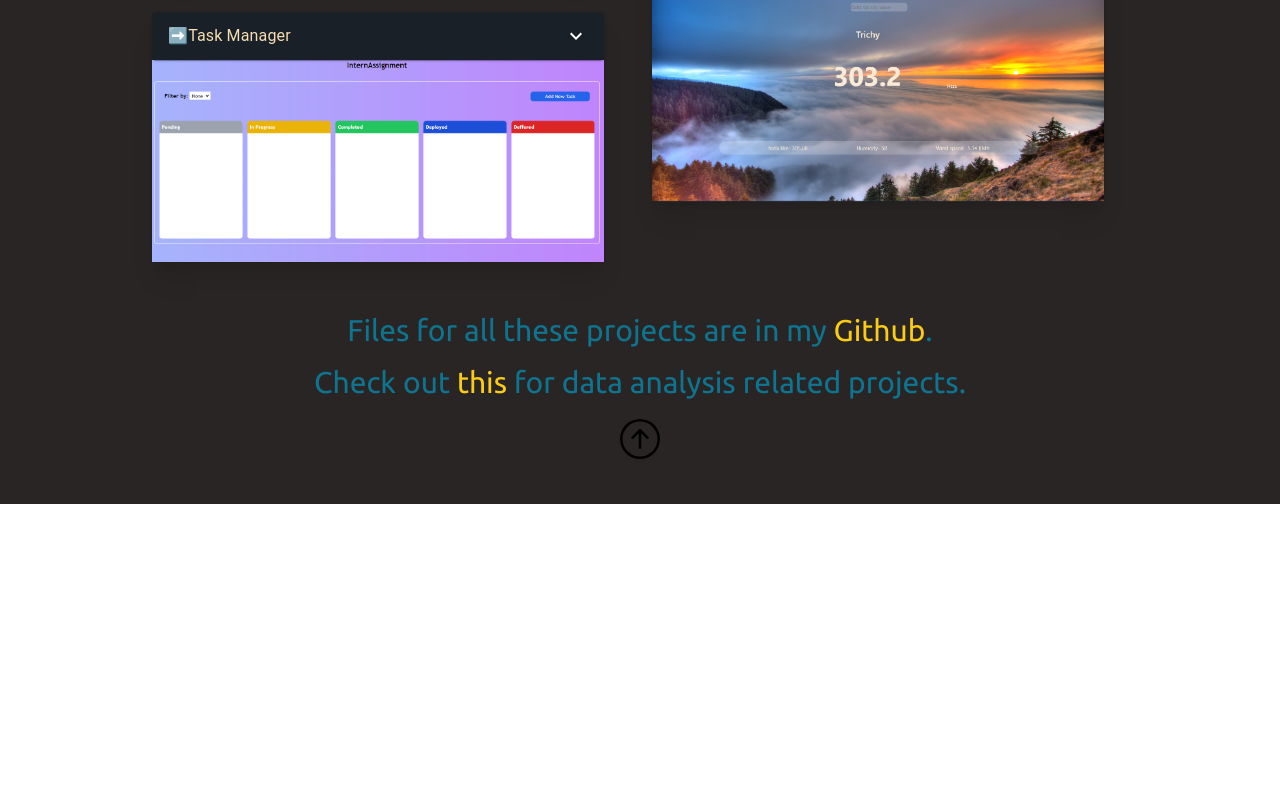
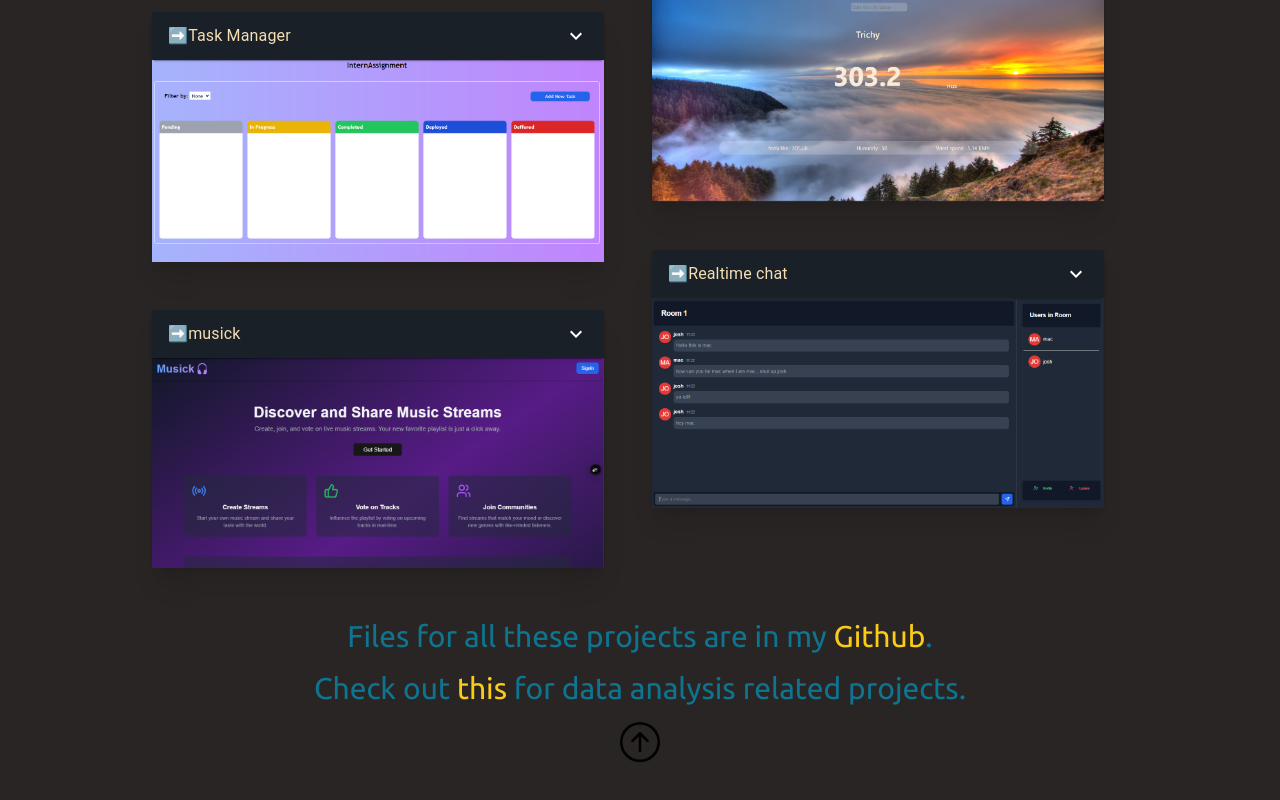
Before and after one commit to Macky151203/my_portfolio, a Next.js app: page /project in a window 1280 px wide. Shown: the part 806-1606 px from the top of the page. Before the commit the page ends 1310 px from the top, so only its background shows below. Built offline with nearby package versions, Linux system fonts and the light colour scheme.

Commit message:
added proj

```diff
--- a/components/footer.js
+++ b/components/footer.js
@@ -22,8 +22,8 @@ export default function Footer(){
 
         </div>
         <div className='flex flex-row justify-center items-center text-xl'>
-            <a href='/'><AiFillTwitterCircle className=' dark:text-red-400 ml-4 transition ease-in-out hover:-translate-y-1' style={{fontSize:'50px'}} /></a>
-           <a href='https://github.com/Macky151203'><BsGithub className='dark:text-green-400 ml-4 transition ease-in-out hover:-translate-y-1' style={{fontSize:'50px'}}  /></a>
+            <a href='/'><AiFillTwitterCircle className=' dark:text-blue-600 ml-4 transition ease-in-out hover:-translate-y-1' style={{fontSize:'50px'}} /></a>
+           <a href='https://github.com/Macky151203'><BsGithub className=' ml-4 transition ease-in-out hover:-translate-y-1' style={{fontSize:'50px'}}  /></a>
             <a href='https://www.linkedin.com/feed/'><BsLinkedin className=' dark:text-blue-400 ml-4 transition ease-in-out hover:-translate-y-1' style={{fontSize:'50px'}}  /></a>
 
         </div>
--- a/pages/project/index.js
+++ b/pages/project/index.js
@@ -12,6 +12,8 @@ import tm from '../../images/tm.png'
 import ecom from '../../images/ecom.png'
 import pexp from '../../images/pexp.png'
 import chat from '../../images/chat.png'
+import rchat from '../../images/rchat.png'
+import musick from '../../images/musick.png'
 import Box from '@mui/material/Box'
 import Paper from '@mui/material/Paper';
 import Masonry from '@mui/lab/Masonry';
@@ -77,7 +79,7 @@ export default function Project() {
         {
             img: ai,
             title: 'AiChat',
-            desc: 'An AI chat app made using vercel AI SDK',
+            desc: 'An AI chat app made using vercel AI SDK and firebase',
             link: 'https://temp-pi-two.vercel.app',
             github:'https://github.com/Macky151203/temp'
         },
@@ -108,6 +110,20 @@ export default function Project() {
             link: 'https://internwork-five.vercel.app',
             github:'https://github.com/Macky151203?tab=repositories',
         },
+        {
+          img: rchat,
+          title: 'Realtime chat',
+          desc: 'A realtime chat application made using websockets and nextjs, backend deployed on render. Users can create room and talk to each others(no db involved)',
+          link: 'https://realtime-chat-puce.vercel.app',
+          github:'https://github.com/Macky151203/chat_frontend',
+      },
+      {
+        img: musick,
+        title: 'musick',
+        desc: 'A music or youtube video streaming application where audience can choose the songs to be streamed and upvote or downvote for each creators, made using websockets , prisma and nextjs',
+        link: 'https://musick-beta.vercel.app',
+        github:'https://github.com/Macky151203/musick',
+    },
         // {
         //     img: manage,
         //     title: 'Landing page',
```
Also changed, not shown: images/musick.png (added), images/rchat.png (added).
